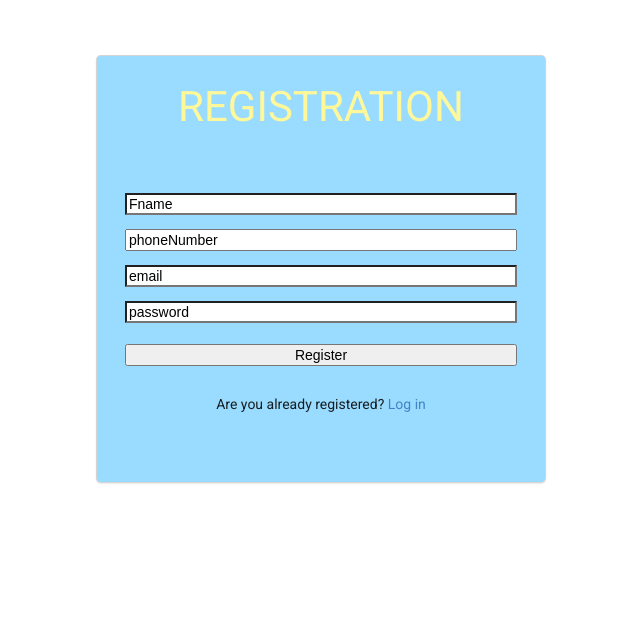
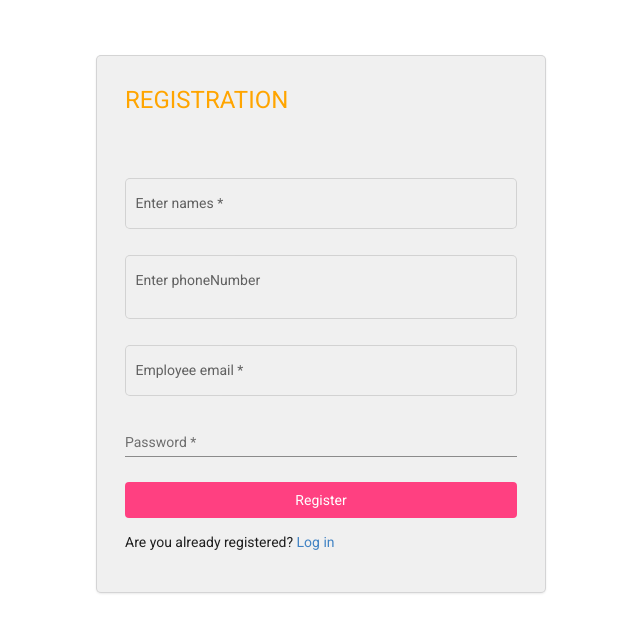
Before and after one commit to Weshy984/angular-login-and-registration, an Angular app: page /registration in a window 1280 px wide. Shown: the top 632 px of the page, without its empty margins (319-959 px from the left). Built offline with nearby package versions, Linux system fonts and the light colour scheme.

Commit message:
Fixed UI design

```diff
--- a/db.json
+++ b/db.json
@@ -28,6 +28,20 @@
       "email": "wesh@xyz.com",
       "password": "123456",
       "id": 4
+    },
+    {
+      "Fname": "Kennedy K",
+      "Contact": 984733,
+      "email": "ken@k",
+      "password": "123456",
+      "id": 5
+    },
+    {
+      "Fname": "Kin kin",
+      "Contact": 78937463,
+      "email": "lin@co",
+      "password": "123456",
+      "id": 6
     }
   ],
   "inventory": [
@@ -59,15 +73,6 @@
       "id": 4
     },
     {
-      "prodName": "tv",
-      "prodcategory": "Electronics",
-      "date": "2022-02-09T05:00:00.000Z",
-      "prodstate": "refubrished",
-      "price": "300",
-      "description": null,
-      "id": 5
-    },
-    {
       "prodName": "mango",
       "prodcategory": "Fruits",
       "date": "2022-01-11T05:00:00.000Z",
@@ -75,15 +80,6 @@
       "price": "40",
       "description": "the mangoes went bad",
       "id": 7
-    },
-    {
-      "prodName": "bed",
-      "prodcategory": "Furniture",
-      "date": "2022-03-02T05:00:00.000Z",
-      "prodstate": "new",
-      "price": "10",
-      "description": "",
-      "id": 8
     },
     {
       "prodName": "chair",
@@ -114,10 +110,10 @@
       "id": 1
     },
     {
-      "empName": "Wesh wesh",
-      "contact": "4353432",
-      "email": "we@we.com",
-      "address": "00 town street",
+      "empName": "Kareem Abdul",
+      "contact": "23713784",
+      "email": "kar@em",
+      "address": "12 st",
       "pay": "300",
       "id": 2
     }
--- a/src/app/login/login.component.css
+++ b/src/app/login/login.component.css
@@ -5,21 +5,14 @@
 
 }
 
-h1 {
-    font-size: 3rem;
-    text-align: center;
-    color: #FFF89A;
-    margin-top: 0.5rem;
-    margin-block-end: 0;
-  }
+  h2{
+    margin-right: 50%;
 
-  h5{
-    margin-block-start: 0.5rem;
-    text-align: center;
+    color: orange;
   }
 
   .dets{
-    margin-bottom: 4rem;
+    margin-bottom: 3rem;
   }
 
   .capture_details {
@@ -34,12 +27,9 @@ h1 {
       width: 100%;
       margin-bottom: 1rem;
   }
-  .inp::placeholder{
-    color: black;
-  }
+
   .btn {
     width: 100%;
-    color: black;
     font-weight: 400;
     cursor: pointer;
     margin-top: 0.5rem;
@@ -50,19 +40,20 @@ h1 {
     transition: 0.7sn;
   }
 
-  p {
-    padding: 2rem;
-    width: 100%;
-    text-align: center;
+  p{
+    margin-block-start: 1rem;
   }
 
   .card {
     padding: 2rem;
     width: 100%;
-    background: #9ADCFF;
-    background: linear-gradient(90deg, #9ADCFF(205, 46%, 30%, 1)0%, #9ADCFF(265, 29%, 36%,1)100%);
+    background:rgb(240, 240, 240);
   }
 
-  .error-msg {
-    color: red;
+  .example-container .mat-form-field + .mat-form-field {
+    margin-left: 8px;
   }
+
+.mat-form-field{
+  width: 100%;
+}
--- a/src/app/login/login.component.html
+++ b/src/app/login/login.component.html
@@ -1,27 +1,31 @@
 <div class="container">
   <div class="ui card">
     <div class="dets">
-        <h1>Login</h1>
-        <h5>Enter your credentials to login</h5>
+         <span class="log"><h2>Login</h2></span>
+         <span class="example-spacer">Please Input your credentials </span>
      </div>
 
      <form [formGroup]="logForm" (ngSubmit)="login()">
         <div class="capture-details">
-          <input
-          formControlName="email"
-          class="inp" type="email" placeholder="email"/>
-          <br/>
-          <span class="error-msg" *ngIf="logForm.controls['email'].dirty && logForm.hasError('required','email')">***Email is required***</span>
+          <mat-form-field appearance="outline">
+            <mat-label>Employee email</mat-label>
+            <input matInput placeholder="pat@example.com" formControlName="email">
+            <mat-error *ngIf="email.invalid">{{getErrorMessage()}}</mat-error>
+          </mat-form-field>
         </div>
 
         <div class="capture-details">
-          <input formControlName="password"
-          class="inp" type="password" placeholder="password"/>
-          <span class="error-msg" *ngIf="logForm.controls['password'].dirty && logForm.hasError('required','password')">***Password required***</span>
-          <br/>
+          <mat-form-field class="full-width">
+            <mat-label>Password</mat-label>
+            <input  type="password" matInput  placeholder="Password" name="password" formControlName="password">
+         </mat-form-field>
         </div>
 
-        <button [disabled]="!logForm.valid" class="btn">Login</button>
+        <button
+        mat-flat-button
+        color="accent"
+        [disabled]="!login"
+        class="btn">Login</button>
 
     </form>
     <p>Are you new? <a routerLink="/registration">Sign up here</a></p>
--- a/src/app/login/login.component.ts
+++ b/src/app/login/login.component.ts
@@ -1,6 +1,6 @@
 import { HttpClient } from '@angular/common/http';
 import { Component, OnInit } from '@angular/core';
-import { FormBuilder, FormGroup, Validators } from '@angular/forms';
+import { FormBuilder, FormControl, FormGroup, Validators } from '@angular/forms';
 import { Router } from '@angular/router';
 @Component({
   selector: 'app-login',
@@ -9,8 +9,16 @@ import { Router } from '@angular/router';
 })
 export class LoginComponent implements OnInit {
 
+  email = new FormControl('', [Validators.required, Validators.email]);
   public logForm !: FormGroup;
 
+  getErrorMessage() {
+    if (this.email.hasError('required')) {
+      return 'You must enter a value';
+    }
+    return this.email.hasError('email') ? 'Not a valid email' : '';
+
+  }
   constructor(private formBuilder : FormBuilder, private http: HttpClient, private router: Router) { }
 
   ngOnInit(): void {
--- a/src/app/registration/registration.component.css
+++ b/src/app/registration/registration.component.css
@@ -1,15 +1,18 @@
+
 .container {
   padding: 4rem;
   width: 40rem;
   margin: 0 auto;
 
 }
-h1 {
-    font-size: 3rem;
-    text-align: center;
-    color: #FFF89A;
-    margin-top: 0.5rem;
-    margin-bottom: 5rem;
+
+  h1{
+    margin-right: 50%;
+    color: orange;
+  }
+
+  .dets{
+    margin-bottom: 3rem;
   }
 
   .capture_details {
@@ -24,12 +27,9 @@ h1 {
       width: 100%;
       margin-bottom: 1rem;
   }
-  .inp::placeholder{
-    color: black;
-  }
+
   .btn {
     width: 100%;
-    color: black;
     font-weight: 400;
     cursor: pointer;
     margin-top: 0.5rem;
@@ -40,19 +40,20 @@ h1 {
     transition: 0.7sn;
   }
 
-  p {
-    padding: 2rem;
-    width: 100%;
-    text-align: center;
+  p{
+    margin-block-start: 1rem;
   }
 
   .card {
     padding: 2rem;
     width: 100%;
-    background: #9ADCFF;
-    background: linear-gradient(90deg, #9ADCFF(205, 46%, 30%, 1)0%, #9ADCFF(260, 29%, 36%, 1) 100%);
+    background:rgb(240, 240, 240);
   }
 
-  .error-msg {
-    color: red;
+  .example-container .mat-form-field + .mat-form-field {
+    margin-left: 8px;
   }
+
+.mat-form-field{
+  width: 100%;
+}
--- a/src/app/registration/registration.component.html
+++ b/src/app/registration/registration.component.html
@@ -1,38 +1,44 @@
 <div class="container">
 <div class="ui card">
+    <div class="dets">
     <h1>REGISTRATION</h1>
+    </div>
       <form [formGroup]="registration" (ngSubmit)="registerUser()">
         <div class="capture-details">
-            <input
-            formControlName="Fname"
-            class="inp" type="text" placeholder="Fname"/>
-            <br/>
-            <div class="error-msg" *ngIf="registration.controls['Fname'].dirty && registration.hasError('required','Fname')">***Name is required***</div>
+            <mat-form-field appearance="outline">
+                <mat-label>Enter names</mat-label>
+                <input formControlName="Fname" matInput placeholder="Name">
+              </mat-form-field>
         </div>
         <div class="capture-details">
-            <input
-            formControlName="Contact"
-            class="inp" type="number" placeholder="phoneNumber"/>
-            <br/>
+            <mat-form-field appearance="outline">
+                <mat-label>Enter phoneNumber</mat-label>
+                <input
+                    matInput
+                    formControlName="Contact"
+                    class="inp" type="number" placeholder="phoneNumber"/>
+            </mat-form-field>
         </div>
         <div class="capture-details">
-            <input
-            formControlName="email"
-            class="inp" type="email" placeholder="email"/>
-            <br/>
-            <div class="error-msg" *ngIf="registration.controls['email'].dirty && registration.hasError('required','email')">***Email is required***</div>
+            <mat-form-field appearance="outline">
+                <mat-label>Employee email</mat-label>
+                <input matInput placeholder="pat@example.com" formControlName="email">
+                <mat-error *ngIf="email.invalid">{{getErrorMessage()}}</mat-error>
+              </mat-form-field>
         </div>
         <div class="capture-details">
-            <input
-            formControlName="password"
-            class="inp" type="password" placeholder="password"/>
-            <br/>
-            <div class="error-msg" *ngIf="registration.controls['password'].dirty && registration.hasError('required','email')">***Password is required***</div>
+            <mat-form-field class="full-width">
+                <mat-label>Password</mat-label>
+                <input  type="password" matInput  placeholder="Password" name="password" formControlName="password">
+             </mat-form-field>
         </div>
         <button
+        mat-flat-button
+        color="accent"
         [disabled]="!registration"
         class="btn">Register</button>
     </form>
+
     <p>Are you already registered? <a routerLink="/login">Log in</a></p>
   </div>
 </div>
--- a/src/app/registration/registration.component.ts
+++ b/src/app/registration/registration.component.ts
@@ -1,6 +1,6 @@
 import { HttpClient } from '@angular/common/http';
 import { Component, OnInit } from '@angular/core';
-import { FormGroup, FormBuilder, Validators } from '@angular/forms';
+import { FormGroup, FormControl, FormBuilder, Validators } from '@angular/forms';
 import { Router } from '@angular/router';
 
 @Component({
@@ -10,8 +10,17 @@ import { Router } from '@angular/router';
 })
 export class RegistrationComponent implements OnInit {
 
+  email = new FormControl('', [Validators.required, Validators.email]);
   public registration !: FormGroup;
   constructor(private formBuilder : FormBuilder, private http : HttpClient, private router:Router) { }
+
+  getErrorMessage() {
+    if (this.email.hasError('required')) {
+      return 'You must enter a value';
+    }
+    return this.email.hasError('email') ? 'Not a valid email' : '';
+
+  }
 
   ngOnInit(): void {
     this.registration = this.formBuilder.group({
```
Also changed, not shown: 1 other file (tests, documents, lock files or other folders).
